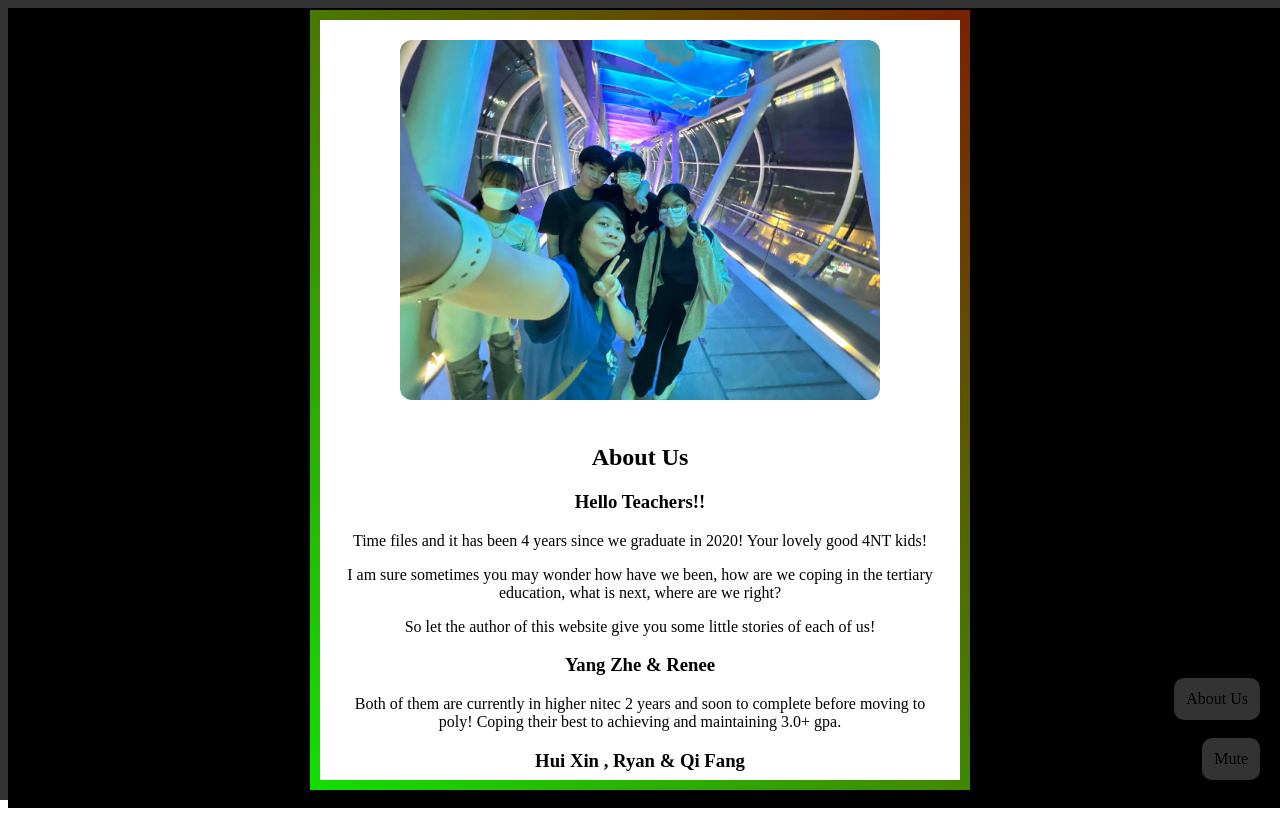
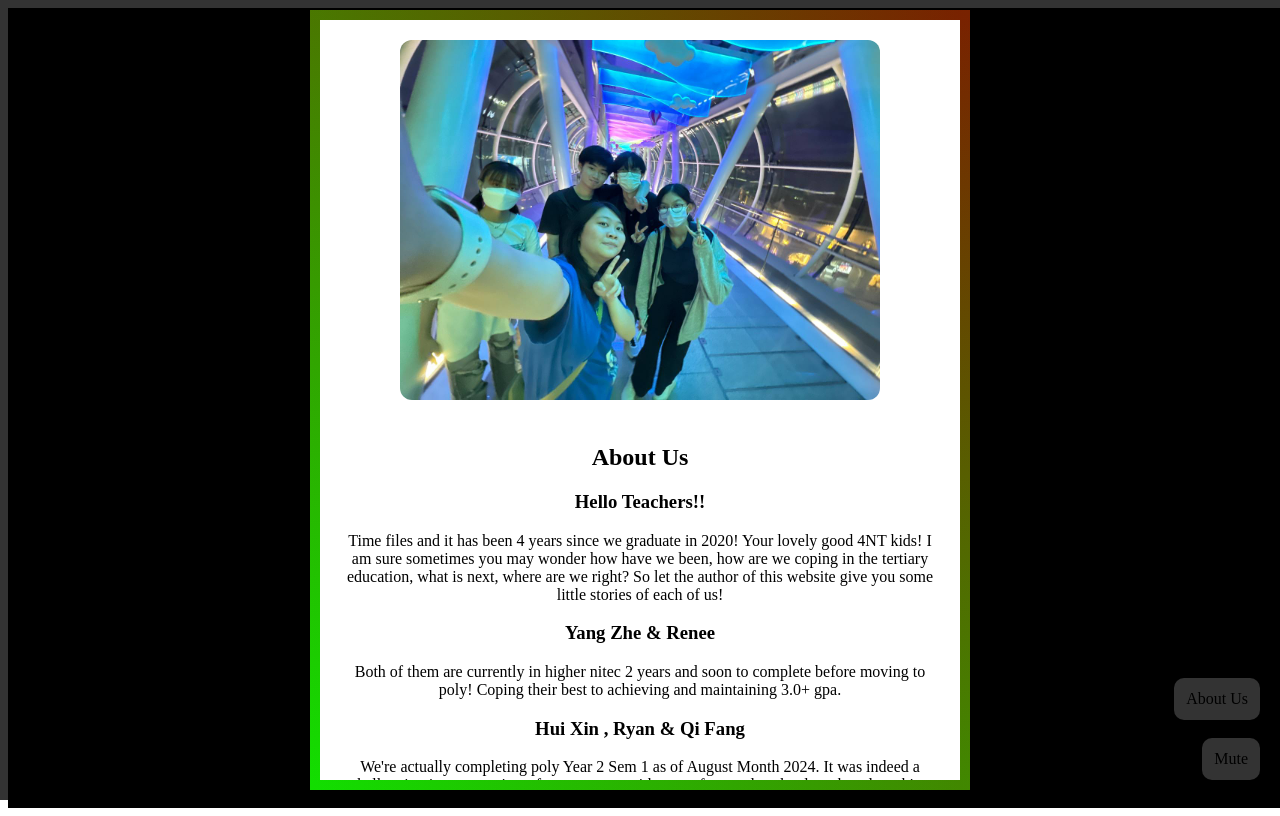
Before and after one commit to 234550H/tcher2024, a Vue app: page / in a window 1280 px wide. Both pictures are taken after a click on the button "About Us". Built offline with nearby package versions, Linux system fonts and the light colour scheme.

Commit message:
update p

```diff
--- a/src/App.vue
+++ b/src/App.vue
@@ -93,9 +93,9 @@ onMounted(() => {
         <img src="./assets/images/profile/team.jpg" alt="Team Photo" class="team-photo" />
         <h2>About Us</h2>
         <h3>Hello Teachers!!</h3>
-<p>Time files and it has been 4 years since we graduate in 2020! Your lovely good 4NT kids! </p>
-<p>I am sure sometimes you may wonder how have we been, how are we coping in the tertiary education, what is next, where are we right? </p>
-<p>So let the author of this website give you some little stories of each of us!</p>
+<p>Time files and it has been 4 years since we graduate in 2020! Your lovely good 4NT kids!
+I am sure sometimes you may wonder how have we been, how are we coping in the tertiary education, what is next, where are we right?
+So let the author of this website give you some little stories of each of us!</p>
 <h3>Yang Zhe & Renee</h3>
 <p>Both of them are currently in higher nitec 2 years and soon to complete before moving to poly! Coping their best to achieving and maintaining 3.0+ gpa.</p>
 <h3>Hui Xin , Ryan & Qi Fang</h3>
```
